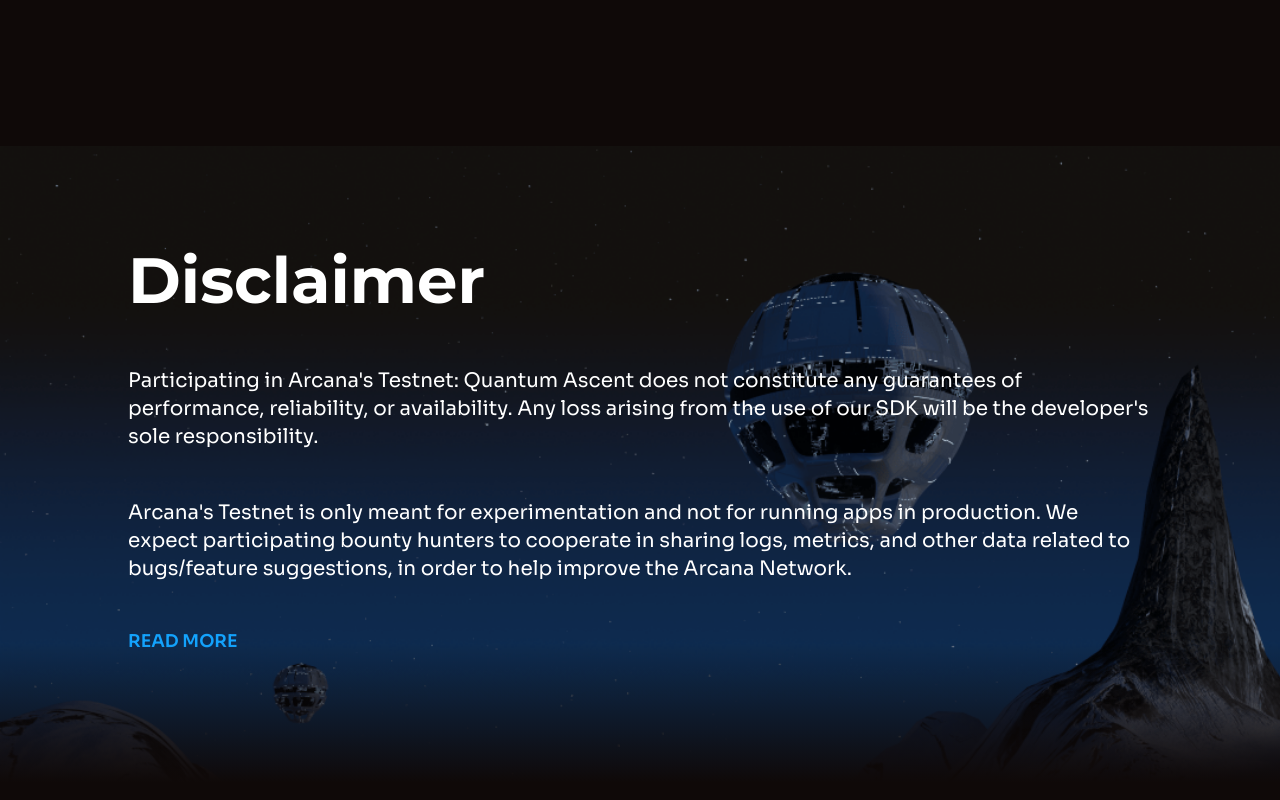
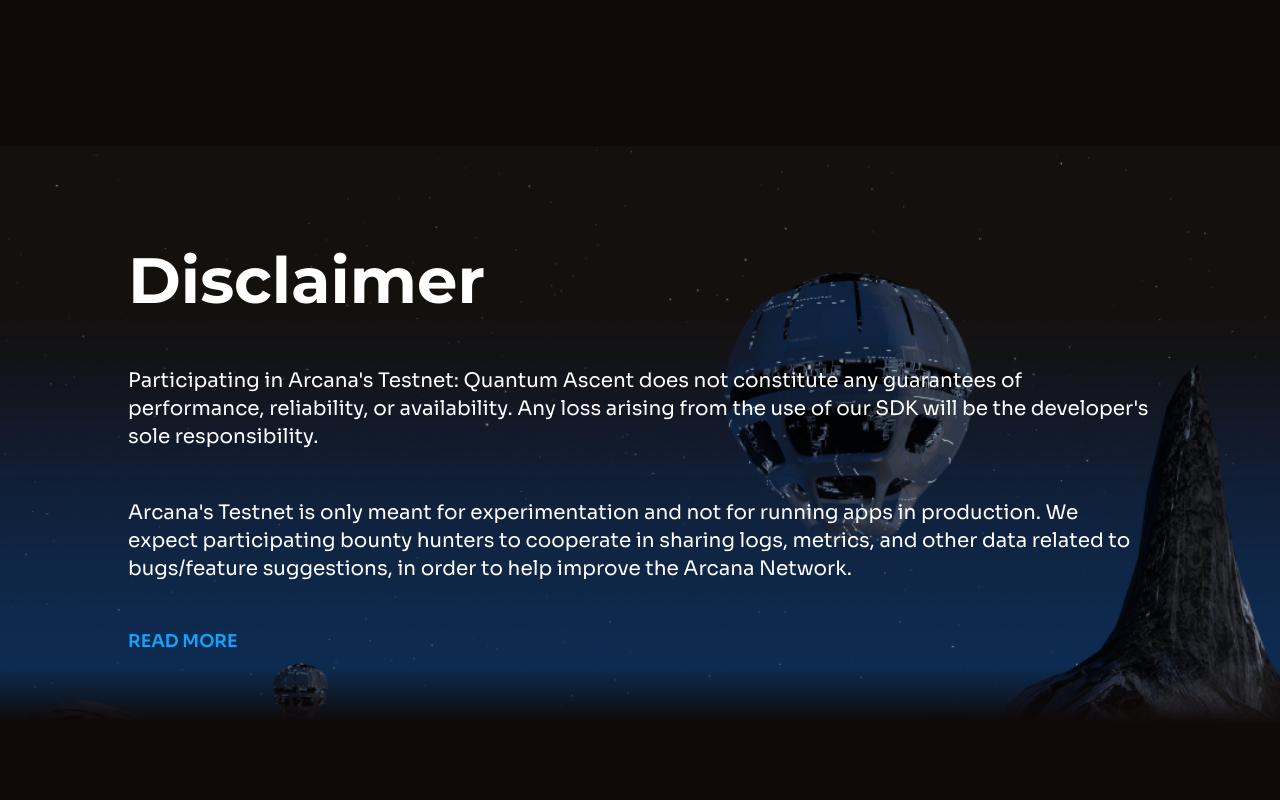
Before and after one commit to arcana-network/testnet-site, a Nuxt app: page / in a window 1280 px wide. Shown: the part 9195-9995 px from the top of the page. After the commit the page ends 9942 px from the top, so only its background shows below. Built offline with nearby package versions, Linux system fonts and the light colour scheme.

Commit message:
Fix footer spacing and section gradient height

```diff
--- a/components/TheFooter.vue
+++ b/components/TheFooter.vue
@@ -58,10 +58,11 @@
 
 .footer-container {
   padding-top: 6rem;
-  padding-bottom: 12rem;
+  padding-bottom: 6rem;
 
   @media (--viewport-small) {
-    padding-bottom: 8rem;
+    padding-top: 3rem;
+    padding-bottom: 3rem;
   }
 }
 
@@ -88,7 +89,11 @@
   bottom: 0;
   left: 0;
   right: 0;
-  height: 200px;
+  height: 5rem;
   background: linear-gradient(0deg, #0f0908 30%, rgba(15, 9, 8, 0) 100%);
+
+  @media (--viewport-small) {
+    height: 3rem;
+  }
 }
 </style>
```
